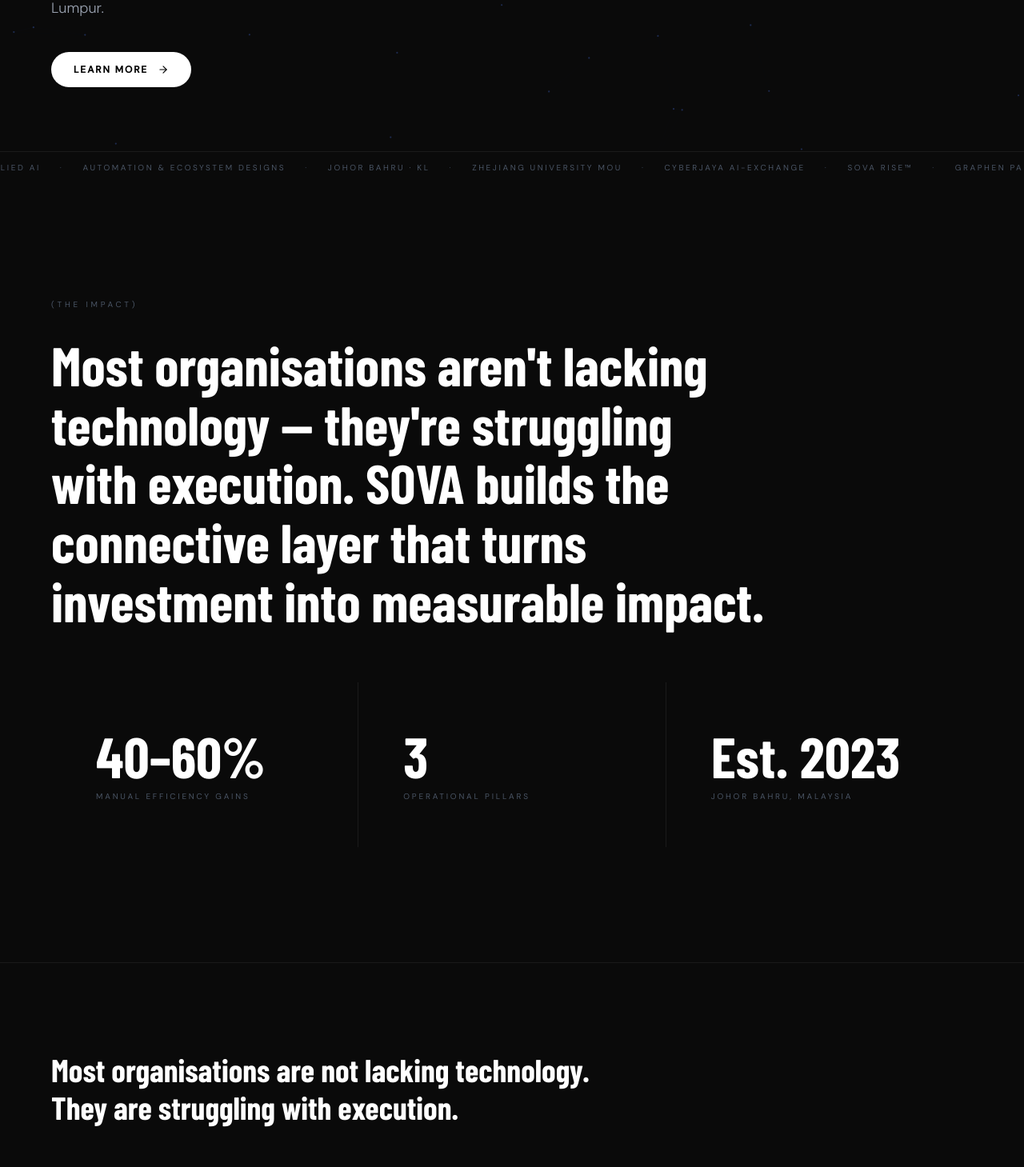
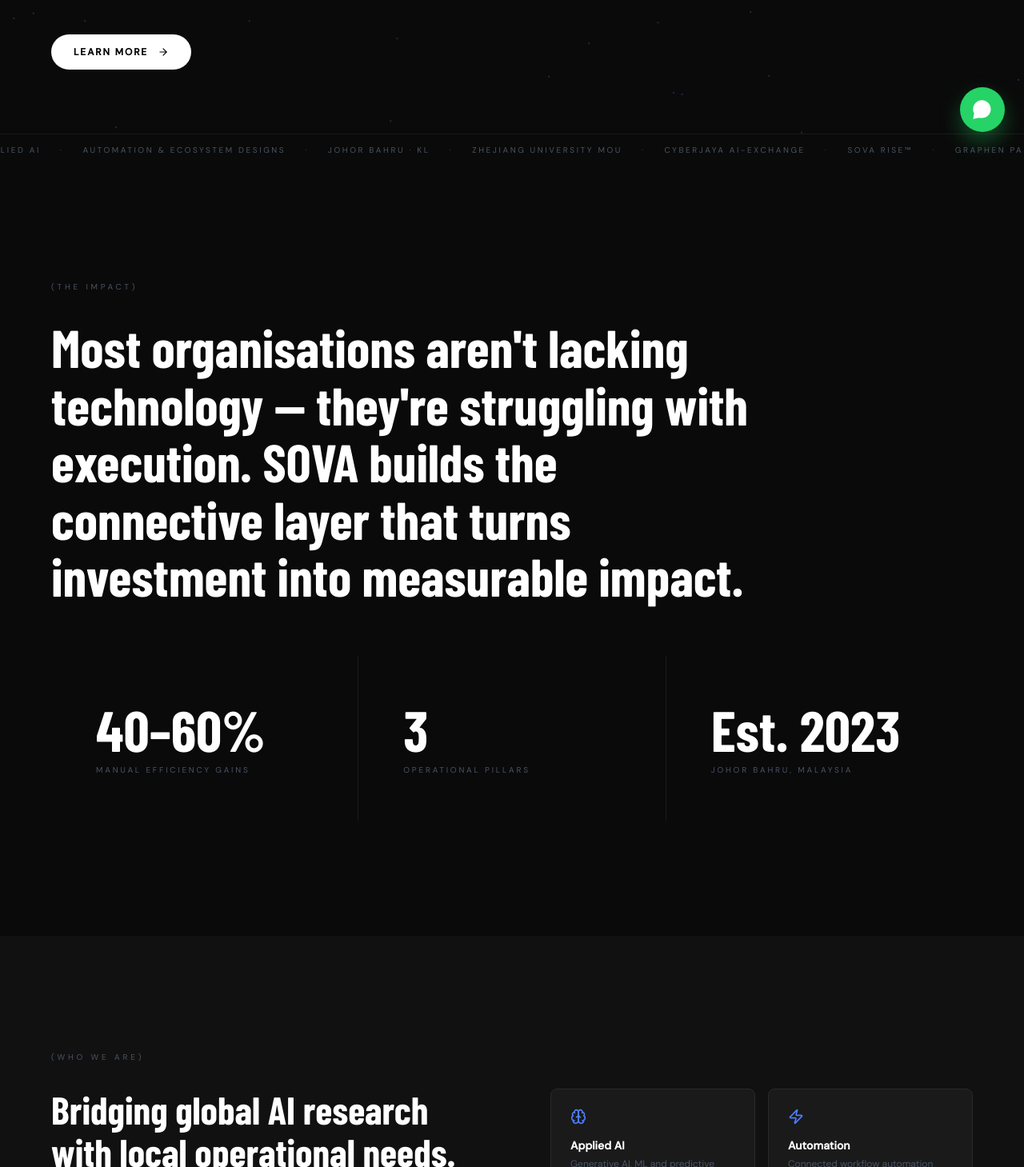
Before and after one commit to fyousra0011/SOVA-Intell-main-website, a React (Vite) app in the folder frontend/: page / in a window 1280 px wide. Shown: the part 611-2070 px from the top of the page at 80% size. Built offline with nearby package versions, Linux system fonts and the light colour scheme; a web font is replaced by a local one.

Commit message:
added a whatsapp floating button

```diff
--- a/frontend/src/app/App.tsx
+++ b/frontend/src/app/App.tsx
@@ -1,5 +1,6 @@
 import React, { useState, useEffect, useRef, FormEvent, ReactNode } from "react";
 import { ImageWithFallback } from "@/app/components/media/ImageWithFallback";
+import { WhatsAppButton } from "@/app/components/WhatsAppButton";
 import ceoPic from "@/imports/image.png";
 import sovaImg1 from "@/imports/image-1.png";
 import sovaImg2 from "@/imports/image-2.png";
@@ -591,7 +592,7 @@
           <div className="text-[10px] uppercase tracking-[0.38em] text-gray-600 mb-8">
             (Johor Bahru · Kuala Lumpur, Malaysia)
           </div>
-          <h1 className="font-black leading-[0.91] tracking-tight text-white mb-8" style={{ fontFamily: DISPLAY, fontSize: "calc(var(--sf) * 9.2)", letterSpacing: "-0.015em" }}>
+          <h1 className="font-black leading-[0.91] tracking-tight text-white mb-8" style={{ fontFamily: DISPLAY, fontSize: "calc(var(--sf) * 9.2 - 8px)", letterSpacing: "-0.015em" }}>
             Applied AI.
             <br />
             <span style={{ background: GRAD, WebkitBackgroundClip: "text", WebkitTextFillColor: "transparent", backgroundClip: "text" }}>
@@ -615,7 +616,7 @@
         <div className="max-w-7xl mx-auto">
           <FadeUp><Label>The Impact</Label></FadeUp>
           <TextBlockReveal blockColor="#2d2d2d" duration={920} className="mb-16">
-            <h2 className="font-black text-white leading-tight max-w-4xl" style={{ fontFamily: DISPLAY, fontSize: "calc(var(--sf) * 4.8)", lineHeight: 1.08 }}>
+            <h2 className="font-black text-white leading-tight max-w-4xl" style={{ fontFamily: DISPLAY, fontSize: "calc(var(--sf) * 4.8 - 2px)", lineHeight: 1.08 }}>
               Most organisations aren't lacking technology — they're struggling with execution. SOVA builds the connective layer that turns investment into measurable impact.
             </h2>
           </TextBlockReveal>
@@ -631,12 +632,6 @@
           </div>
         </div>
       </section>
-
-      {/* ── STATEMENT 1 ───────────────────────────────────────── */}
-      <Statement lines={[
-        "Most organisations are not lacking technology.",
-        "They are struggling with execution.",
-      ]} />
 
       {/* ── WHO WE ARE ────────────────────────────────────────── */}
       <section className="bg-[#111111] py-24 md:py-36 px-6 md:px-16">
@@ -737,12 +732,6 @@
           </div>
         </div>
       </section>
-
-      {/* ── STATEMENT 2 ───────────────────────────────────────── */}
-      <Statement lines={[
-        "Fix the fundamentals. Build the connective layer.",
-        "Then scale — without friction.",
-      ]} />
 
       {/* ── PARTNERS ──────────────────────────────────────────── */}
       <section className="bg-[#111111] py-24 md:py-32">
@@ -1325,6 +1314,7 @@
 
   return (
     <div className="bg-[#0a0a0a] min-h-screen">
+      <WhatsAppButton />
       <Navbar page={page} go={go} />
       <div className="transition-opacity duration-150" style={{ opacity: visible ? 1 : 0 }}>
         {page === "home"     && <HomePage     go={go} />}
--- /dev/null
+++ b/frontend/src/app/components/WhatsAppButton.tsx
@@ -0,0 +1,99 @@
+const WHATSAPP_URL = "https://wa.link/1vqjow";
+
+export function WhatsAppButton() {
+  return (
+    <>
+      <style>{`
+        .sova-whatsapp-float {
+          position: fixed;
+          right: 24px;
+          bottom: 24px;
+          width: 56px;
+          height: 56px;
+          border-radius: 50%;
+          background: #25D366;
+          color: #ffffff;
+          display: inline-flex;
+          align-items: center;
+          justify-content: center;
+          box-shadow: 0 12px 26px rgba(37, 211, 102, 0.35), 0 8px 20px rgba(0, 0, 0, 0.22);
+          z-index: 9999;
+          text-decoration: none;
+          transition: transform 0.2s ease, box-shadow 0.2s ease;
+          user-select: none;
+        }
+
+        .sova-whatsapp-float:hover,
+        .sova-whatsapp-float:focus-visible {
+          transform: scale(1.1);
+          box-shadow: 0 14px 30px rgba(37, 211, 102, 0.42), 0 12px 26px rgba(0, 0, 0, 0.28);
+        }
+
+        .sova-whatsapp-float:focus-visible {
+          outline: 3px solid rgba(255, 255, 255, 0.7);
+          outline-offset: 3px;
+        }
+
+        .sova-whatsapp-tooltip {
+          position: absolute;
+          right: 68px;
+          top: 50%;
+          transform: translateY(-50%);
+          background: rgba(15, 15, 15, 0.96);
+          color: #ffffff;
+          font-size: 12px;
+          line-height: 1.2;
+          white-space: nowrap;
+          padding: 8px 10px;
+          border-radius: 999px;
+          opacity: 0;
+          pointer-events: none;
+          transition: opacity 0.2s ease, transform 0.2s ease;
+          box-shadow: 0 8px 18px rgba(0, 0, 0, 0.22);
+        }
+
+        .sova-whatsapp-float:hover .sova-whatsapp-tooltip,
+        .sova-whatsapp-float:focus-visible .sova-whatsapp-tooltip,
+        .sova-whatsapp-float:focus .sova-whatsapp-tooltip {
+          opacity: 1;
+          transform: translateY(-50%) translateX(-4px);
+        }
+
+        @media (max-width: 768px) {
+          .sova-whatsapp-float {
+            right: 16px;
+            bottom: 16px;
+          }
+        }
+
+        @media (prefers-reduced-motion: reduce) {
+          .sova-whatsapp-float,
+          .sova-whatsapp-tooltip {
+            transition: none;
+          }
+        }
+      `}</style>
+
+      <a
+        className="sova-whatsapp-float"
+        href={WHATSAPP_URL}
+        target="_blank"
+        rel="noopener noreferrer"
+        aria-label="Chat with us on WhatsApp"
+        title="Chat with us on WhatsApp"
+      >
+        <span className="sova-whatsapp-tooltip">Chat with us on WhatsApp</span>
+        <svg
+          aria-hidden="true"
+          viewBox="0 0 24 24"
+          width="28"
+          height="28"
+          fill="currentColor"
+          style={{ display: "block" }}
+        >
+          <path d="M17.472 14.382c-.297-.149-1.758-.867-2.03-.967-.273-.099-.471-.148-.67.15-.197.297-.767.966-.94 1.164-.173.199-.347.223-.644.075-.297-.15-1.255-.463-2.39-1.475-.883-.788-1.48-1.761-1.653-2.059-.173-.297-.018-.458.13-.606.134-.133.298-.347.446-.52.149-.174.198-.298.298-.497.099-.198.05-.371-.025-.52-.075-.149-.669-1.612-.916-2.207-.242-.579-.487-.5-.669-.51-.173-.008-.371-.01-.57-.01-.198 0-.52.074-.792.372-.272.297-1.04 1.016-1.04 2.479 0 1.462 1.065 2.875 1.213 3.074.149.198 2.096 3.2 5.077 4.487.709.306 1.262.489 1.694.625.712.227 1.36.195 1.871.118.571-.085 1.758-.719 2.006-1.413.248-.694.248-1.289.173-1.413-.074-.124-.272-.198-.57-.347z M11.5 2C6.261 2 2 6.261 2 11.5c0 1.612.416 3.126 1.143 4.443L2 22l6.188-1.122A9.451 9.451 0 0011.5 21C16.739 21 21 16.739 21 11.5S16.739 2 11.5 2z" />
+        </svg>
+      </a>
+    </>
+  );
+}
```
